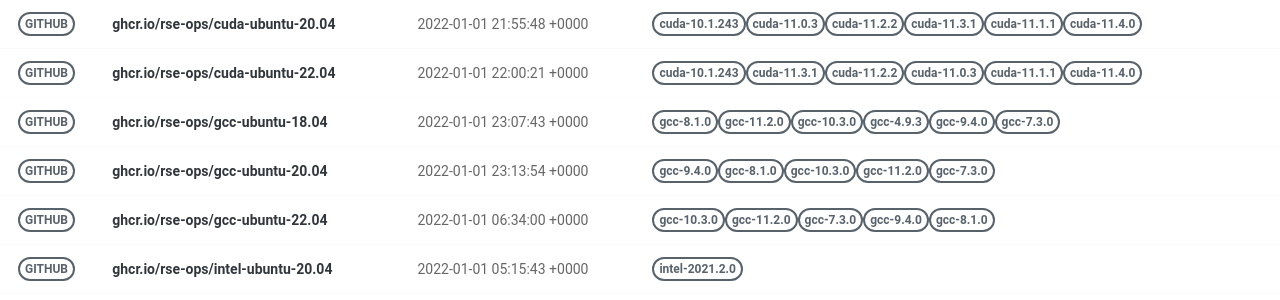
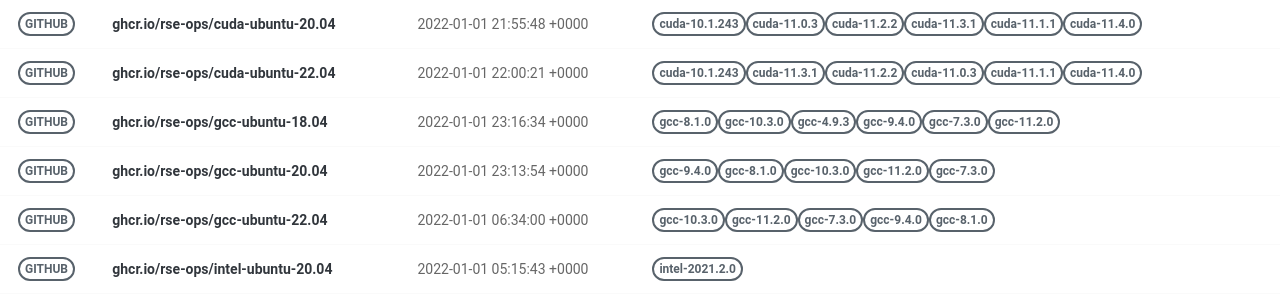
Before and after one commit to rse-ops/docker-images, a Jekyll site: the page built from pages/index.md, in a window 1280 px wide. Shown: the part 277-577 px from the top of the page. Built offline with Jekyll 4.4.1, drawn with Linux system fonts in a browser that asks for light colours; nearby versions of some CDN libraries.

Commit message:
Automated push to update library 2022-01-01

```diff
--- a/_library/ghcr.io-rse-ops-gcc-ubuntu-18.04.md
+++ b/_library/ghcr.io-rse-ops-gcc-ubuntu-18.04.md
@@ -1,7 +1,7 @@
 ---
 layout: container
 name: ghcr.io/rse-ops/gcc-ubuntu-18.04
-updated_at: 2022-01-01 23:07:43.170318
+updated_at: 2022-01-01 23:16:34.210295
 
 
 container_url: https://github.com/orgs/rse-ops/packages/container/package/gcc-ubuntu-18.04
```
Also changed, not shown: other parts of _library/ghcr.io-rse-ops-gcc-ubuntu-18.04.md (+3 -3 lines).
